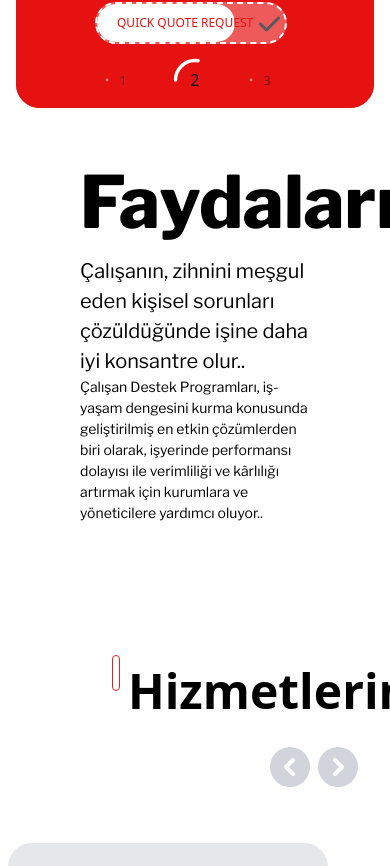
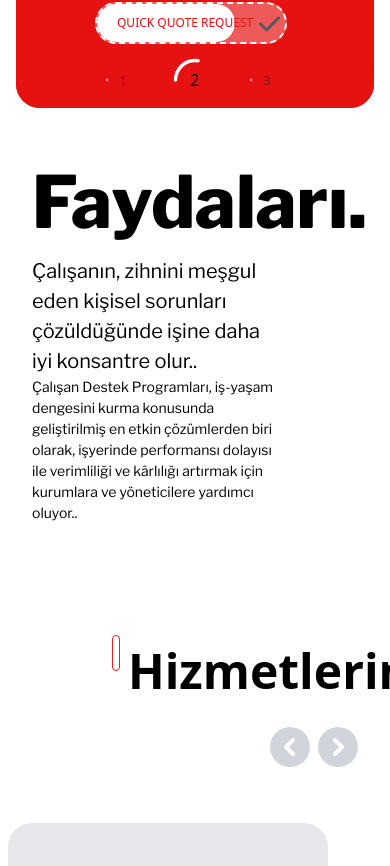
Before and after one commit to slmbngl/my-sento, a Vue app: page / in a window 390 px wide. Shown: the part 978-1844 px from the top of the page. Built offline with nearby package versions, Linux system fonts and the light colour scheme.

Commit message:
Responsive part: progressSlider

```diff
--- a/src/components/ProgressSlider.vue
+++ b/src/components/ProgressSlider.vue
@@ -1,5 +1,5 @@
 <template>
-  <div class="relative overflow-hidden h-auto mb-10 md:mb-0 lg:h-screen" >
+  <div class="relative overflow-hidden h-auto mb-10 md:mb-0 xl:h-screen" >
     <template v-for="(item, index) in items" :key="index">
       <TransitionRoot :show="active === index" enter="transition ease-out duration-10000 transform"
         enterFrom="translate-x-full" enterTo="translate-x-0" leave="transition ease-in duration-10000 transform absolute"
@@ -19,7 +19,7 @@
               </button>
             </div>
             </div>
-            <div class="hidden lg:block w-2/5 bottom-0 right-0 mr-0 pr-0 pl-0 ml-0 mt-20 absolute z-0">
+            <div class="hidden md:block w-2/5 bottom-0 right-0 mr-0 pr-0 pl-0 ml-0 mt-20 absolute z-0">
               <img class="rounded-xl ml-auto mr-0 pointer-events-none" :src="item.img" width="430" height="470"
                 :alt="item.desc" />
             </div>
--- a/src/views/HomeView.vue
+++ b/src/views/HomeView.vue
@@ -6,8 +6,8 @@
     <main>
       <section class="relative bg-white z-10">
         <Progress />
-        <div class="flex mt-0 xl:mt-20 pl-20 pb-5">
-          <div class="w-3/4 lg:text-left text-center mr-0 md:mr-20">
+        <div class="flex mt-0 xl:mt-20 px-8 md:px-0 md:pl-20 pb-0 md:pb-5">
+          <div class="w-3/4 lg:text-left mr-0 md:mr-20">
             <p class="text-7xl sm:text-9xl font-extrabold text-left text-black font-qubi">Faydaları.</p>
             <p class="text-xl font-normal text-left text-black font-qubi">Çalışanın, zihnini meşgul eden kişisel
               sorunları
```
